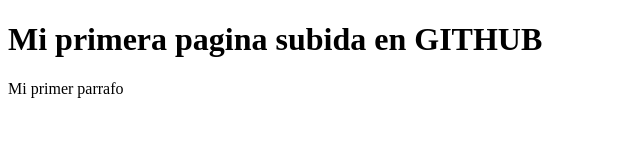
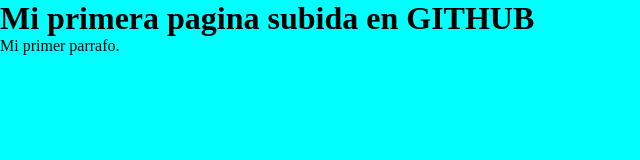
Before and after one commit to Wopbyte/clasegithub, a plain HTML site: page index.html in a window 1280 px wide. Shown: the whole page, without its empty margins (0-640 px from the left). Drawn offline with Linux system fonts and the light colour scheme.

```diff
--- a/index.html
+++ b/index.html
@@ -9,6 +9,6 @@
 </head>
 <body>
     <h1>Mi primera pagina subida  en GITHUB</h1>
-    <p>Mi primer parrafo</p>
+    <p>Mi primer parrafo.</p>
 </body>
 </html>
--- a/styles.css
+++ b/styles.css
@@ -0,0 +1,9 @@
+*{
+    margin: 0;
+    padding: 0;
+}
+
+body{
+
+    background-color: aqua;
+}
```
Also changed, not shown: 1 other file.
